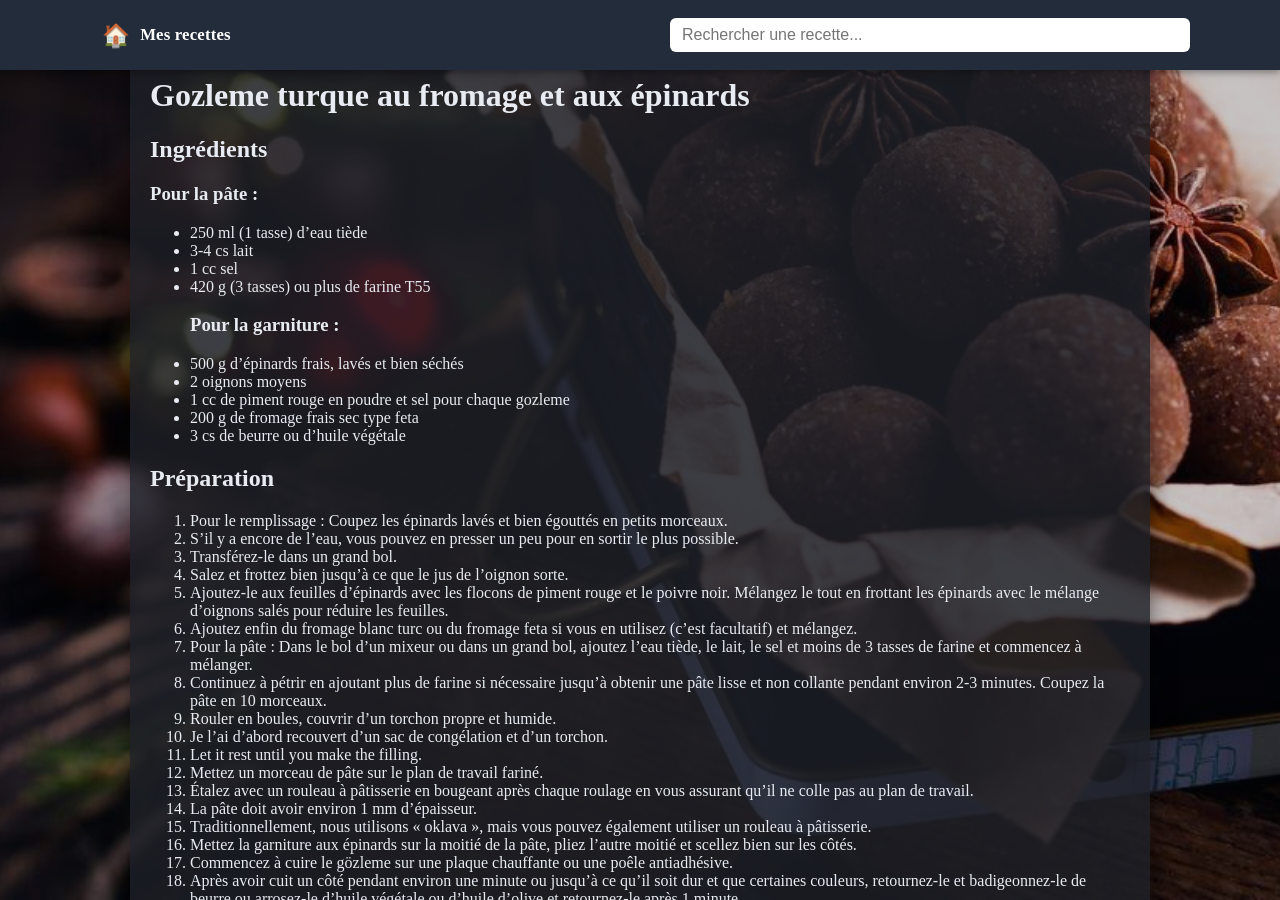
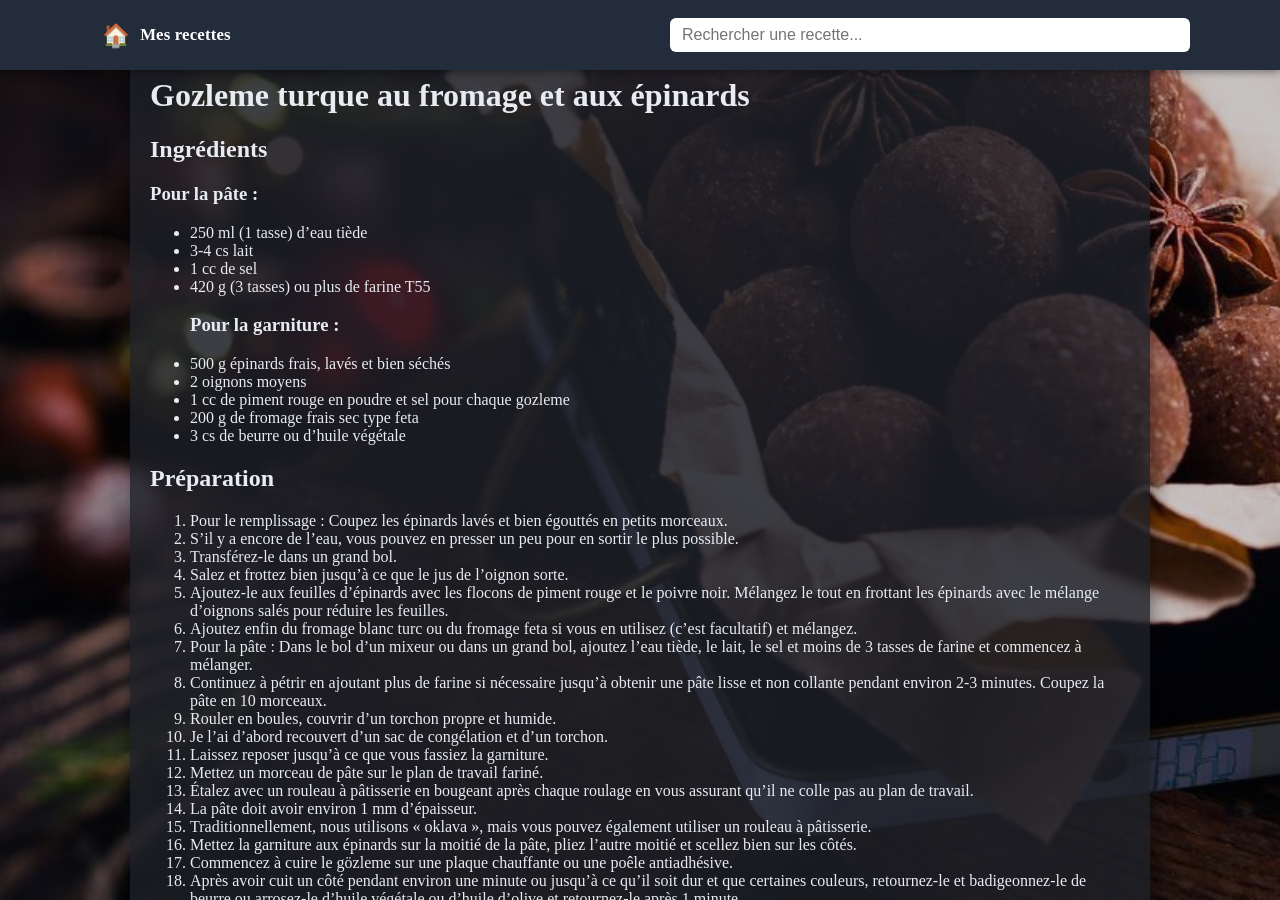
Before and after one commit to phlered/recettes, a Jekyll site: the page built from _recettes/gozleme_turque_au_fromage_et_aux_epinards.md, in a window 1280 px wide and 900 px high, scrolled down 256 px. Built offline with Jekyll 4.4.1, drawn with Linux system fonts in a browser that asks for light colours.

```diff
--- a/_recettes/gozleme_turque_au_fromage_et_aux_epinards.md
+++ b/_recettes/gozleme_turque_au_fromage_et_aux_epinards.md
@@ -8,10 +8,10 @@
   - "Pour la pâte :"
   - "250 ml (1 tasse) d'eau tiède"
   - "3-4 cs lait"
-  - "1 cc sel"
+  - "1 cc de sel"
   - "420 g (3 tasses) ou plus de farine T55"
   - "Pour la garniture :"
-  - "500 g d'épinards frais, lavés et bien séchés"
+  - "500 g épinards frais, lavés et bien séchés"
   - "2 oignons moyens"
   - "1 cc de piment rouge en poudre et sel pour chaque gozleme"
   - "200 g de fromage frais sec type feta"
@@ -27,11 +27,11 @@
 
 - 250 ml (1 tasse) d'eau tiède
 - 3-4 cs lait
-- 1 cc sel
+- 1 cc de sel
 - 420 g (3 tasses) ou plus de farine T55
 ### Pour la garniture :
 
-- 500 g d'épinards frais, lavés et bien séchés
+- 500 g épinards frais, lavés et bien séchés
 - 2 oignons moyens
 - 1 cc de piment rouge en poudre et sel pour chaque gozleme
 - 200 g de fromage frais sec type feta
@@ -49,7 +49,7 @@
 8. Continuez à pétrir en ajoutant plus de farine si nécessaire jusqu'à obtenir une pâte lisse et non collante pendant environ 2-3 minutes. Coupez la pâte en 10 morceaux.
 9. Rouler en boules, couvrir d'un torchon propre et humide.
 10. Je l'ai d'abord recouvert d'un sac de congélation et d'un torchon.
-11. Let it rest until you make the filling.
+11. Laissez reposer jusqu'à ce que vous fassiez la garniture.
 12. Mettez un morceau de pâte sur le plan de travail fariné.
 13. Étalez avec un rouleau à pâtisserie en bougeant après chaque roulage en vous assurant qu'il ne colle pas au plan de travail.
 14. La pâte doit avoir environ 1 mm d'épaisseur.
```
